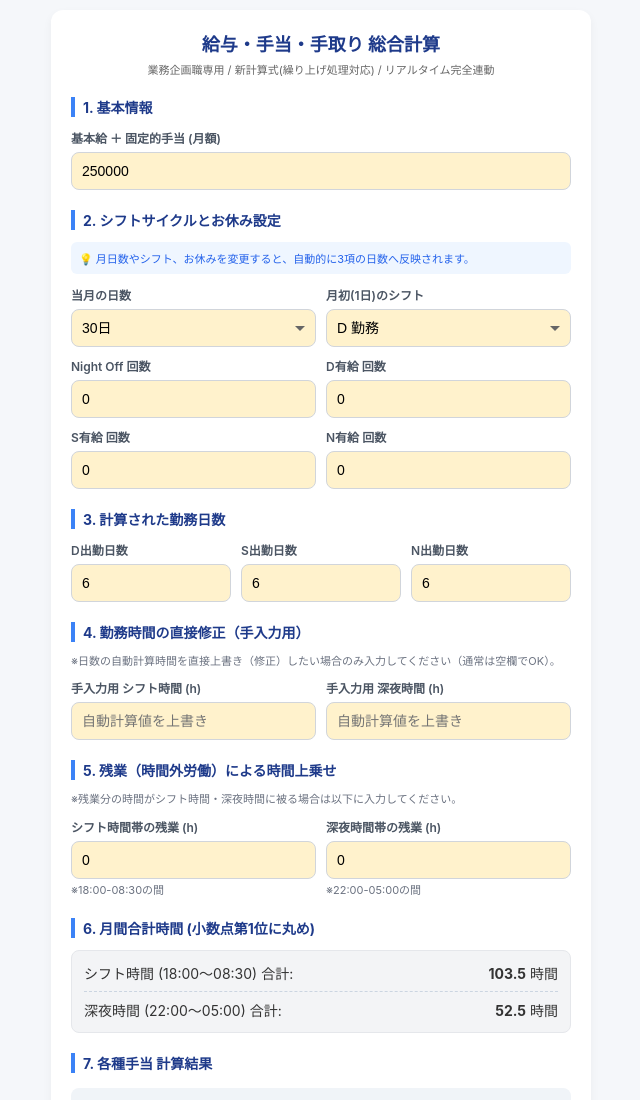
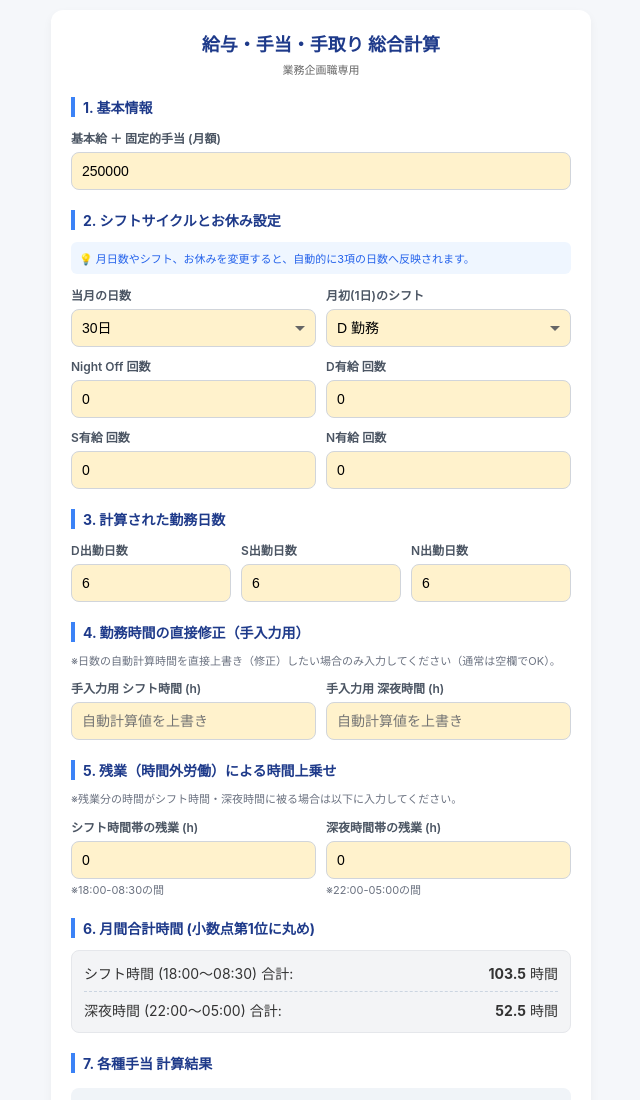
Before and after one commit to Koochan10/Koochan10.github.io, a plain HTML site: page index.html in a window 1280 px wide. Shown: the top 1100 px of the page, without its empty margins (319-959 px from the left). Drawn offline with Linux system fonts and the light colour scheme.

Commit message:
Update index.html

```diff
--- a/index.html
+++ b/index.html
@@ -162,7 +162,7 @@
 
 <div class="container">
     <h1>給与・手当・手取り 総合計算</h1>
-    <div class="subtitle">業務企画職専用 / 新計算式(繰り上げ処理対応) / リアルタイム完全連動</div>
+    <div class="subtitle">業務企画職専用</div>
 
     <div class="section-title">1. 基本情報</div>
     <div class="form-group">
```
